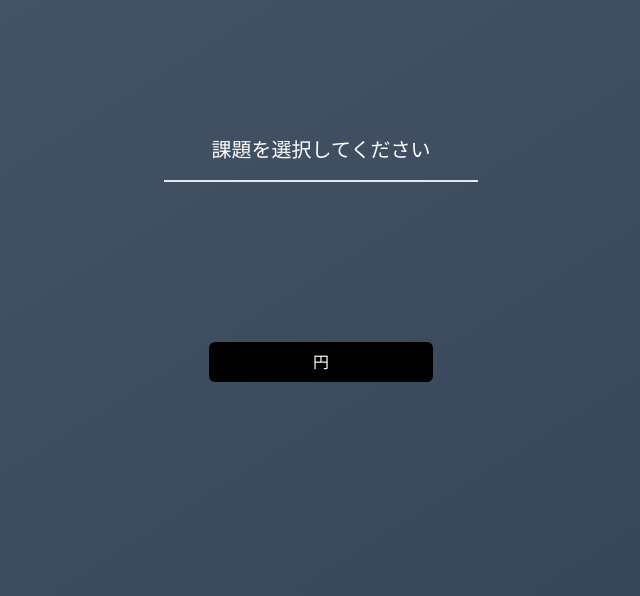
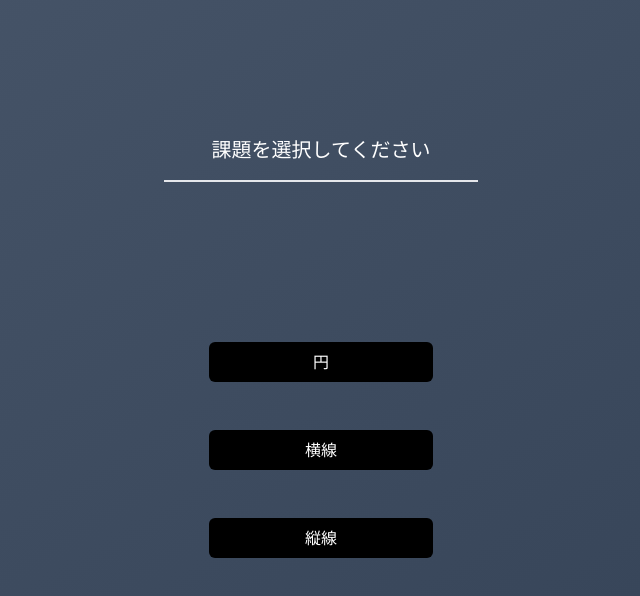
Before and after one commit to toshikinagahama/sketch_hit, a Next.js app in the folder frontend/sketch_hit/: page /sketch_hit/web/select_task in a window 1280 px wide. Shown: the top 596 px of the page, without its empty margins (319-959 px from the left). Built offline with nearby package versions, Linux system fonts and the light colour scheme.

Commit message:
メニュー画面にタスクを追加

```diff
--- a/frontend/sketch_hit/pages/select_task.js
+++ b/frontend/sketch_hit/pages/select_task.js
@@ -25,6 +25,16 @@ export default function Select_task(pageProps) {
             <a className="mt-4 w-6/12 rounded-md bg-black py-2 text-center text-white">円</a>
           </Link>
         </div>
+        <div className="my-4 flex w-full flex-row justify-center">
+          <Link href="/do_task/line_1">
+            <a className="mt-4 w-6/12 rounded-md bg-black py-2 text-center text-white">横線</a>
+          </Link>
+        </div>
+        <div className="my-4 flex w-full flex-row justify-center">
+          <Link href="/do_task/line_2">
+            <a className="mt-4 w-6/12 rounded-md bg-black py-2 text-center text-white">縦線</a>
+          </Link>
+        </div>
       </div>
     </div>
   );
```
